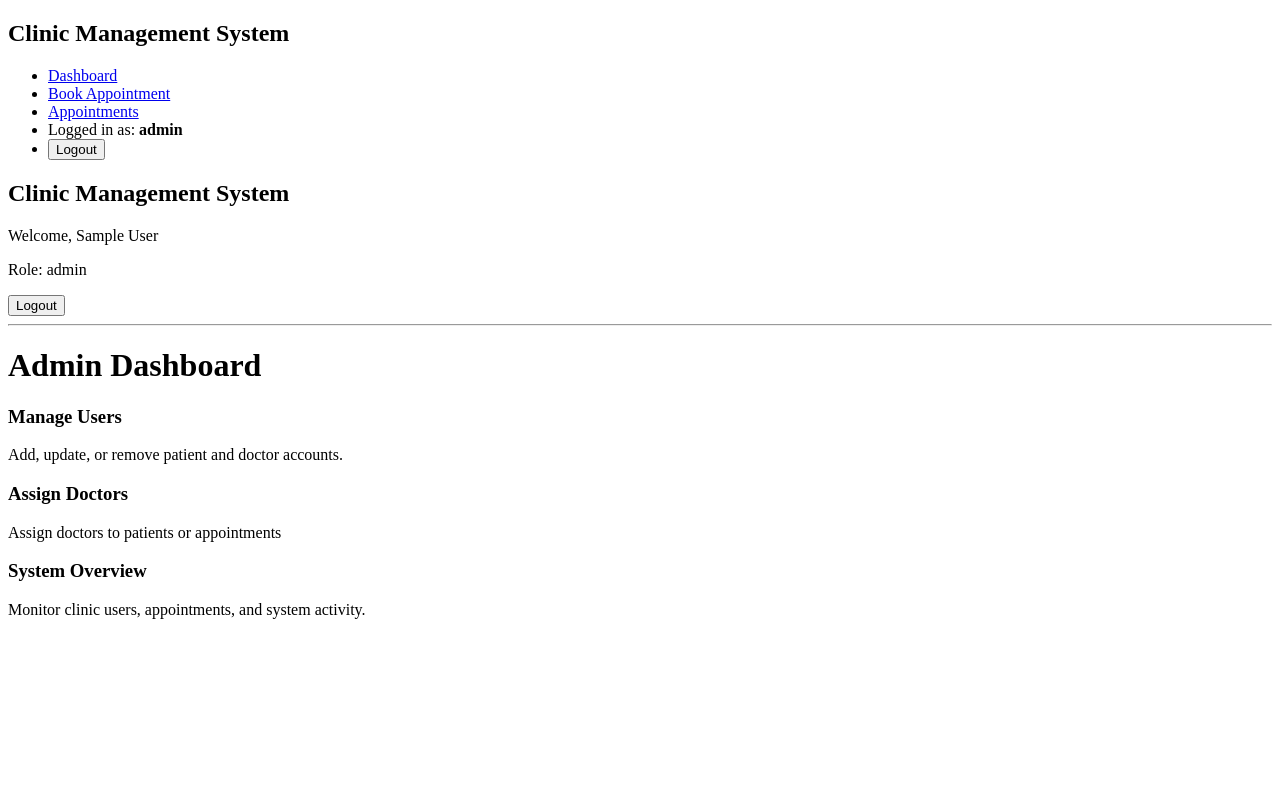
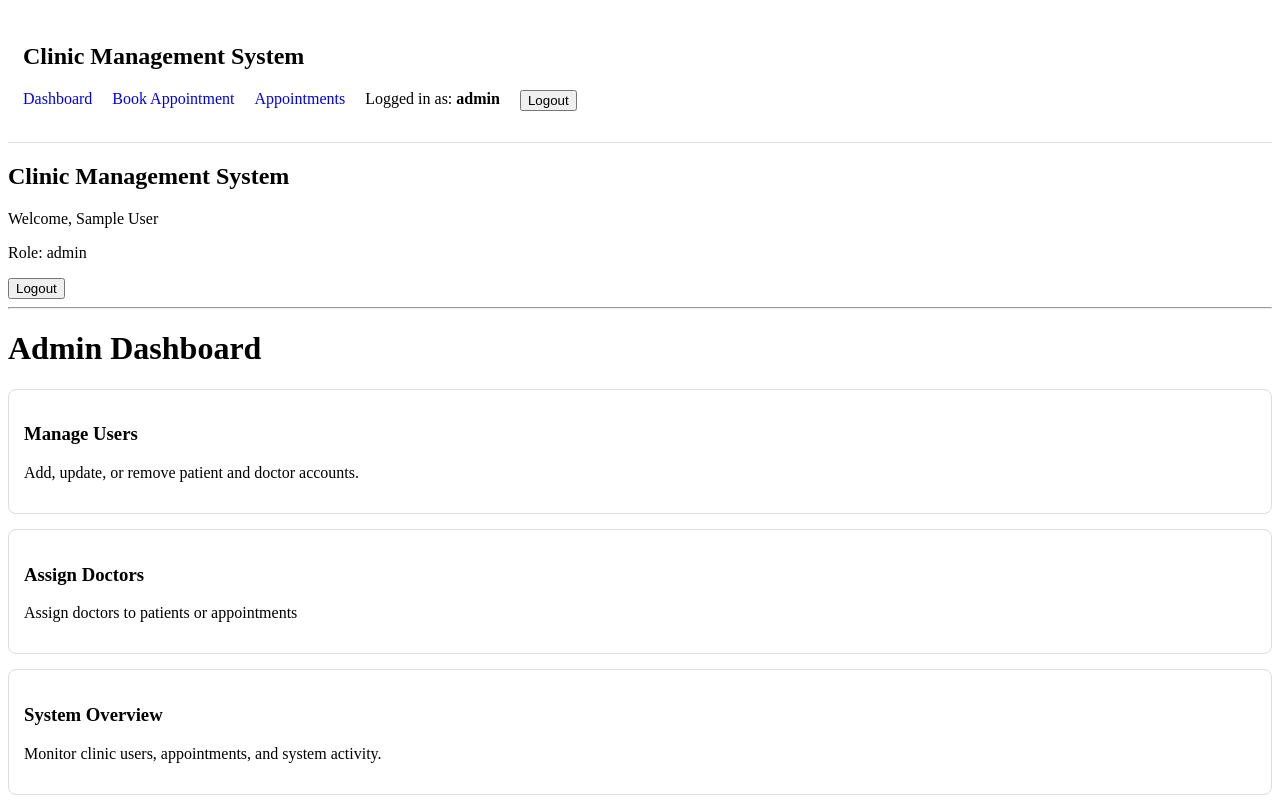
Before and after one commit to imanshahrel/CCS6344-Assignment-G21, a React (Vite) app in the folder client/: page /dashboard in a window 1280 px wide. Built offline with nearby package versions, Linux system fonts and the light colour scheme; sample sign-in values are in the browser's storage.

Commit message:
Style role-based dashboard cards

```diff
--- /dev/null
+++ b/client/src/App.css
@@ -0,0 +1,22 @@
+nav {
+    padding: 15px;
+    border-bottom: 1px solid #ddd;
+}
+
+nav ul {
+    display: flex;
+    gap: 20px;
+    list-style: none;
+    padding: 0;
+}
+
+nav a {
+    text-decoration: none;
+}
+
+.dashboard-card {
+    border: 1px solid #ddd;
+    padding: 15px;
+    margin: 15px 0;
+    border-radius: 8px;
+}
--- a/client/src/main.jsx
+++ b/client/src/main.jsx
@@ -1,6 +1,7 @@
 import { StrictMode } from 'react'
 import { createRoot } from 'react-dom/client'
 import App from './App.jsx'
+import './App.css'
 
 createRoot(document.getElementById('root')).render(
   <StrictMode>
--- a/client/src/pages/AdminDashboard.jsx
+++ b/client/src/pages/AdminDashboard.jsx
@@ -3,17 +3,17 @@ function AdminDashboard() {
         <div>
             <h1>Admin Dashboard</h1>
 
-            <div>
+            <div className="dashboard-card">
                 <h3>Manage Users</h3>
                 <p>Add, update, or remove patient and doctor accounts.</p>
             </div>
 
-            <div>
+            <div className="dashboard-card">
                 <h3>Assign Doctors</h3>
                 <p>Assign doctors to patients or appointments</p>
             </div>
 
-            <div>
+            <div className="dashboard-card">
                 <h3>System Overview</h3>
                 <p>Monitor clinic users, appointments, and system activity.</p>
             </div>
--- a/client/src/pages/DoctorDashboard.jsx
+++ b/client/src/pages/DoctorDashboard.jsx
@@ -3,17 +3,17 @@ function DoctorDashboard() {
         <div>
             <h1>Doctor Dashboard</h1>
 
-            <div>
+            <div className="dashboard-card">
                 <h3>Assigned Patients</h3>
                 <p>View assigned patients.</p>
             </div>
 
-            <div>
+            <div className="dashboard-card">
                 <h3>Today&apos;s Appointments</h3>
                 <p>Review scheduled consultations.</p>
             </div>
 
-            <div>
+            <div className="dashboard-card">
                 <h3>Consultation Notes</h3>
                 <p>Update patient consultation records.</p>
             </div>
--- a/client/src/pages/PatientDashboard.jsx
+++ b/client/src/pages/PatientDashboard.jsx
@@ -3,18 +3,18 @@ function PatientDashboard() {
         <div>
             <h1>Patient Dashboard</h1>
 
-            <div>
+            <div className="dashboard-card">
                 <h3>Total Appointments</h3>
                 <p>Upcoming Appointments</p>
             </div>
 
-            <div>
+            <div className="dashboard-card">
                 <h3>Medical Records</h3>
                 <p>View your consultation history</p>
             </div>
 
 
-            <div>
+            <div className="dashboard-card">
                 <h3>Profile Information</h3>
                 <p>Manage your profile details</p>
             </div>
```
